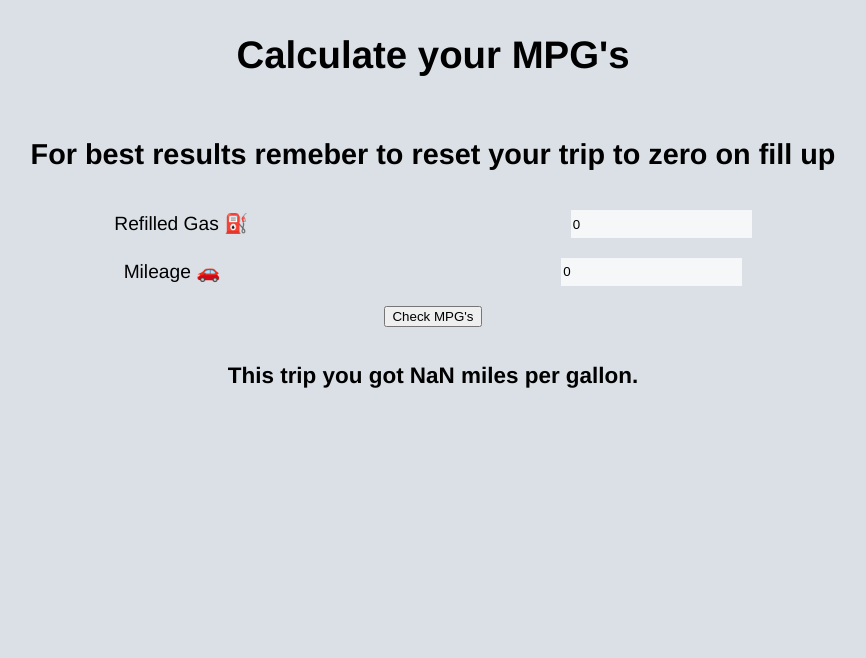
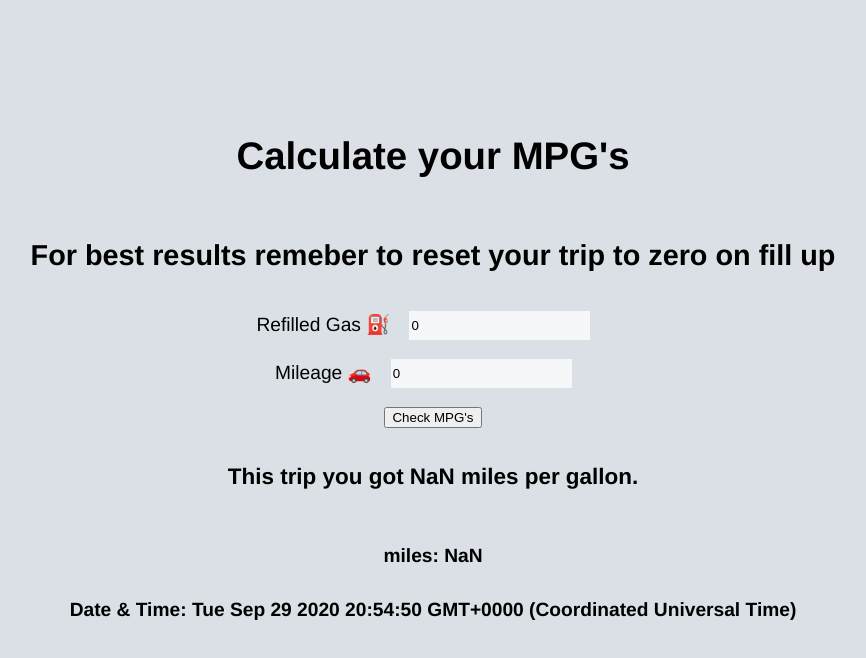
Before and after one commit to evo-g/mpg-tracker, a React (Vite) app: page / in a window 1280 px wide. Both pictures are taken after a click on the button "Check MPG's". Shown: the top 658 px of the page, without its empty margins (207-1073 px from the left). Built offline with nearby package versions, Linux system fonts and the light colour scheme.

Commit message:
adds data to an array for adding bar chart in next stage

```diff
--- a/package.json
+++ b/package.json
@@ -6,6 +6,7 @@
   "scripts": {
     "test": "echo \"Error: no test specified\" && exit 1",
     "start": "parcel ./src/index.html",
+    "dev": "parcel ./src/index.html",
     "build": "parcel build ./src/index.html"
   },
   "keywords": [],
@@ -16,6 +17,6 @@
     "react-dom": "^16.13.1"
   },
   "devDependencies": {
-    "parcel-bundler": "^1.12.4"
+    "parcel-bundler": "^1.12.5"
   }
 }
--- a/src/App.js
+++ b/src/App.js
@@ -5,14 +5,22 @@ function App() {
   const [trip, setTrip] = useState(0);
   const [miles, setMiles] = useState(0);
   const [mpgs, setMpgs] = useState('');
+  const [trips, setTrips] = useState([]);
 
   function handleSubmit(e) {
     e.preventDefault();
-    let temp = miles / trip;
-    setMpgs(`This trip you got ${temp.toFixed(2)} miles per gallon.`);
+    let temp = (miles / trip).toFixed(2);
+    let time = ` ${new Date()}`;
+    setTrips((prev) => {
+      return [{ miles: temp, time }, ...prev]
+    })
+    setMpgs(`This trip you got ${temp} miles per gallon.`);
     setTrip(0);
     setMiles(0);
   }
+
+  localStorage.setItem('trips', JSON.stringify(trips));
+  console.log(trips);
 
   return (
     <div className='container'>
@@ -44,6 +52,14 @@ function App() {
         </div>
       </form>
       <h3>{mpgs}</h3>
+      <div>
+        {trips.map(item => (
+          <div key={item.time}>
+            <h4>miles: {item.miles}</h4>
+            <h4>Date & Time: {item.time}</h4>
+          </div>
+        ))}
+      </div>
     </div>
   );
 };
--- a/src/style.css
+++ b/src/style.css
@@ -14,34 +14,42 @@ body {
   width: 100%;
   margin: 0 auto;
   background-color: #dae0e6;
-  min-height: calc(100vh - 48px)
-}
-
-.container {
-  display: flex;
-  flex-direction: column;
-  text-align: center;
-}
-
-form {
-  display: flex;
-  flex-direction: column;
-  align-items: center;
-  justify-content: center;
 }
 
 .form-child {
   margin: .5rem 0;
   display: flex;
   justify-content: space-around;
-  width: 75%;
+
 }
 
 form input {
   background-color: #f6f7f8;
   border: none;
+  margin: 0 1rem;
 }
 
 form input:focus {
   background-color: #ffffff;
 }
+
+@media (min-width: 280px) {
+  .container {
+    display: flex;
+    flex-direction: column;
+    text-align: center;
+    align-items: center;
+    justify-content: center;
+    padding: 1rem;
+    margin: 0 auto 5rem;
+    max-width: 900px;
+    min-height: calc(100vh - 48px)
+  }
+
+  form {
+    display: flex;
+    flex-direction: column;
+    align-items: center;
+    justify-content: center;
+  }
+}
```
Also changed, not shown: 1 other file (tests, documents, lock files or other folders).
